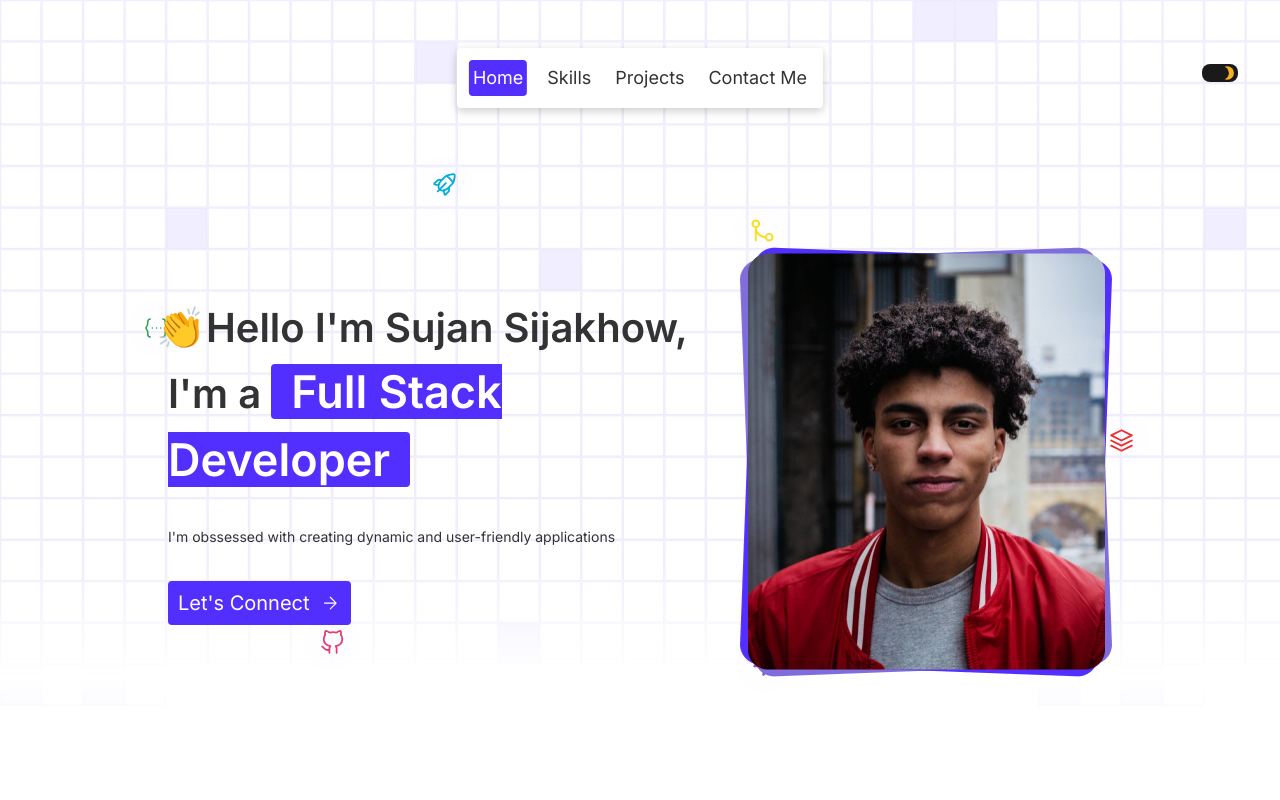
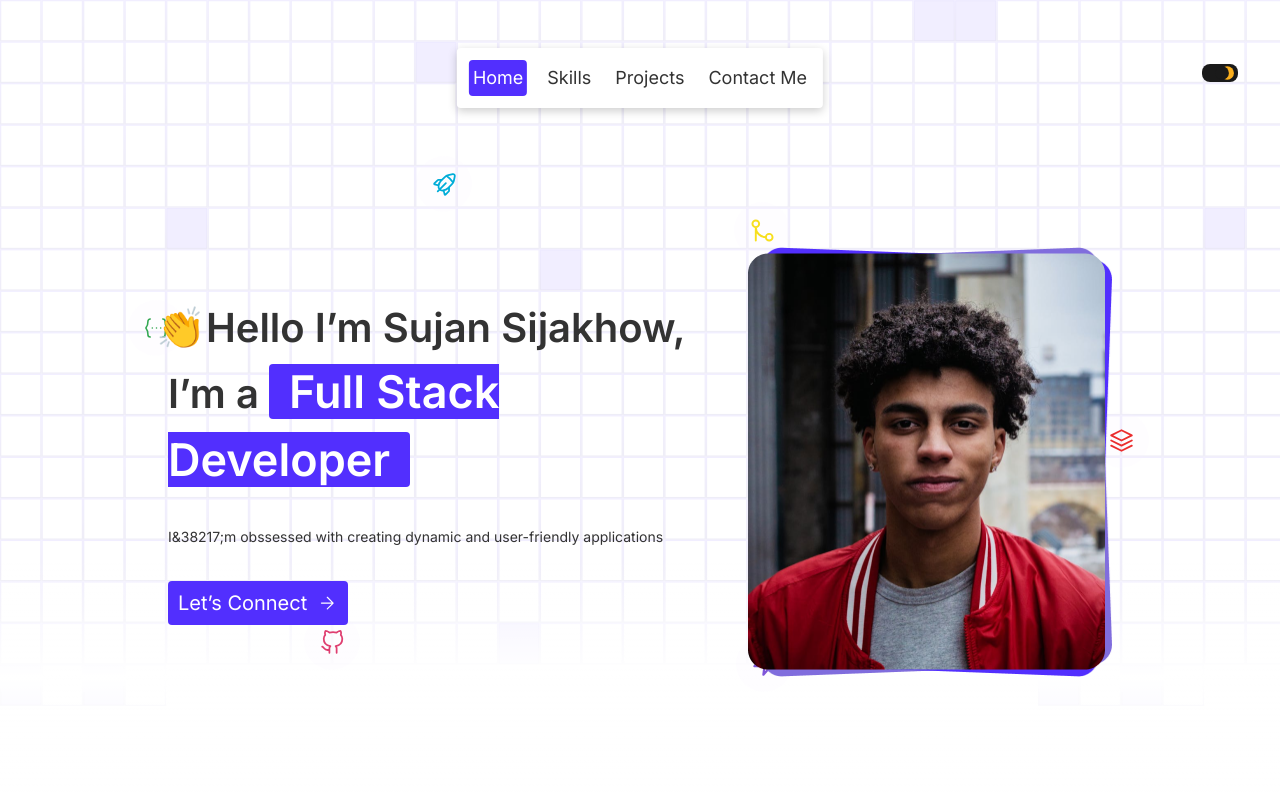
Before and after one commit to sujansijakhow/Portfolio, a Next.js app: page / in a window 1280 px wide. Shown: the top 800 px of the page. Built offline with nearby package versions, Linux system fonts and the light colour scheme.

Commit message:
Hero section feature added

```diff
--- a/app/components/Hero/Hero.tsx
+++ b/app/components/Hero/Hero.tsx
@@ -1,5 +1,6 @@
 import React from 'react'
 import Image from 'next/image'
+import Reveal from '../Reveal'
 
 
 const Hero = () => {
@@ -9,26 +10,40 @@ const Hero = () => {
         md:gap-[37px] md:mx-10'>
         <div className='flex flex-col gap-[13px] items-center
             md:gap-[34px] md:my-[58px] md:items-start'>
+            <Reveal initialX={-25}>
                 <h1 className='text-2xl/1 text-center font-semibold block
                     md:text-[40px] md:text-start md:inline'>
                 <span className='-ml-3'>👏</span>
-            Hello I'm Sujan Sijakhow, I'm a {" "}
+                Hello I&#8217;m Sujan Sijakhow, I&#8217;m a {" "}
                 <span className='block text-[27px] highlight mt-2
-                md:text-[45px] md:inline md:mt-0'>Full Stack Developer</span></h1>
+                    md:text-[45px] md:inline md:mt-0'>Full Stack Developer</span>
+                </h1>
+            </Reveal>
+            <Reveal initialX={-30} delay={0.2}>
                 <p className='text-center text-sm mx-6
-                md:text-start md:mx-0'> I'm obssessed with creating dynamic and user-friendly applications </p>
+                    md:text-start md:mx-0'> I&38217;m obssessed with creating dynamic and user-friendly applications
+                </p>
+            </Reveal>
+            <Reveal initialX={-40} delay={0.4}>
                 <a href="mailto:sujansijakhow@gmail.com" className='self-center bg-primary
                     text-white p-2.5 rounded flex gap-2.5 items-center text-sm
-                md:self-start md:text-xl/6'>Let's Connect{" "} <img src="/arrow_right_icon.svg" alt="Arrow right icon" /></a>
+                    md:self-start md:text-xl/6'>Let&#8217;s Connect{" "} <img src="/arrow_right_icon.svg" alt="Arrow right icon" />
+                </a>
+            </Reveal>
 
         </div>
-        <div>
+        <div className='relative group'>
+            <Reveal>
                 <Image src="/profile_light_purple.png" alt='light purple rectangle' width={372}
-               height={430} className='hidden md:block w-[372px] h-[430px] absolute right-0 -z-10' />
+                height={430} className='hidden md:block w-[372px] h-[430px] absolute right-0 -z-10 top-0 group-hover:scale-[102%]
+                group-hover:-rotate-2 ease-in-out duration-300' />
                 <Image src="/profile_dark_purple.png" alt='Dark purple rectangle' width={372}
-               height={430} className='hidden md:block w-[372px] h-[430px] absolute right-0 -z-10' />
+                height={430} className='hidden md:block w-[372px] h-[430px] absolute right-0 -z-10 top-0 group-hover:scale-[102%]
+                group-hover:rotate-2 ease-in-out duration-300' />
                 <Image src="/profile_picture.png" alt='Profile Picture ' width={357}
-               height={417} className='hidden md:block min-w-[357px] h-[417px] z-10 mr-[7px] my-[6.5px]' />
+                height={417} className='hidden md:block min-w-[357px] h-[417px] z-10 mr-[7px] my-[6.5px] group-hover:scale-[102%]
+                ease-in-out duration-300' />
+            </Reveal>
         </div>
    </section>
   )
```
Lines whose indentation alone changed are shown as unchanged.
